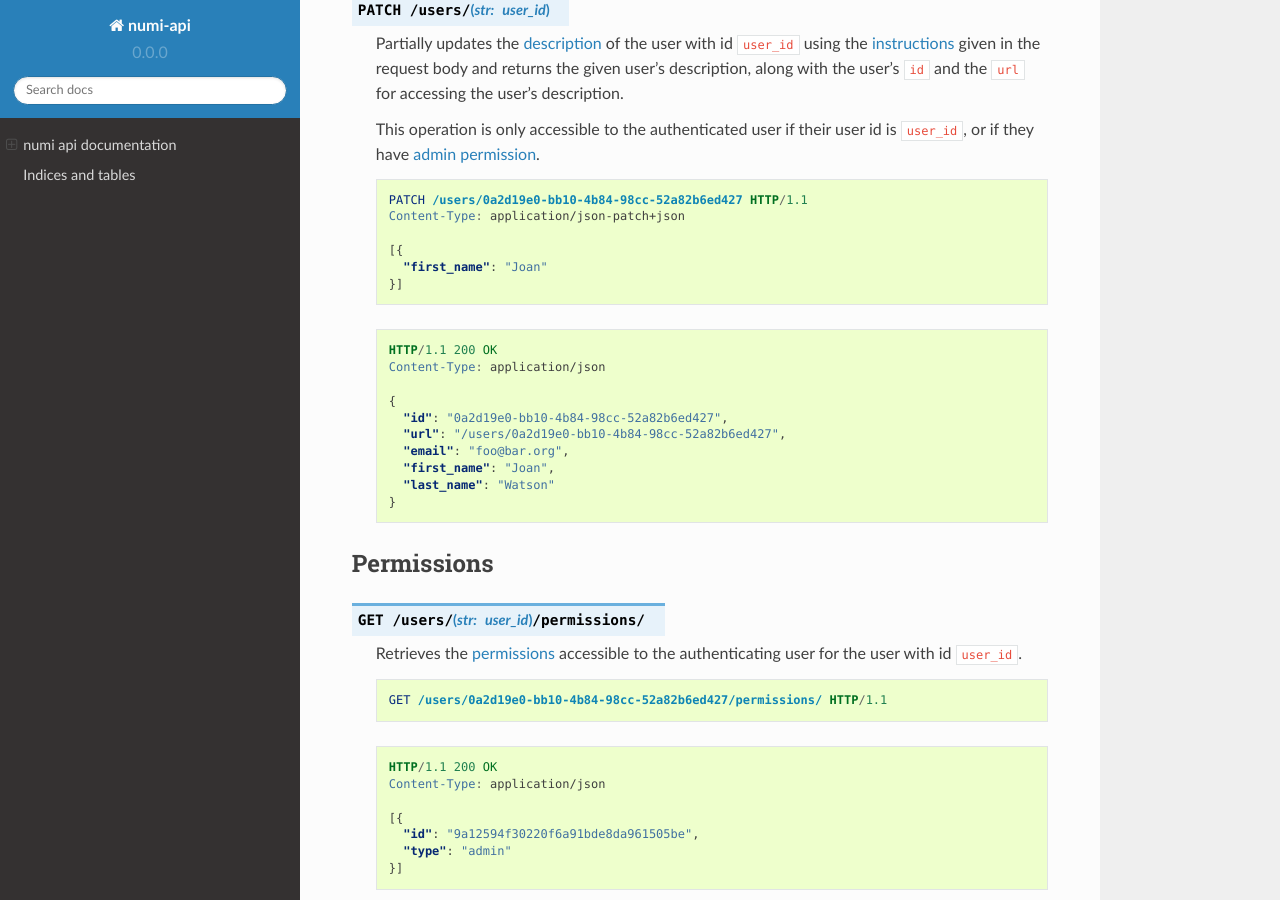
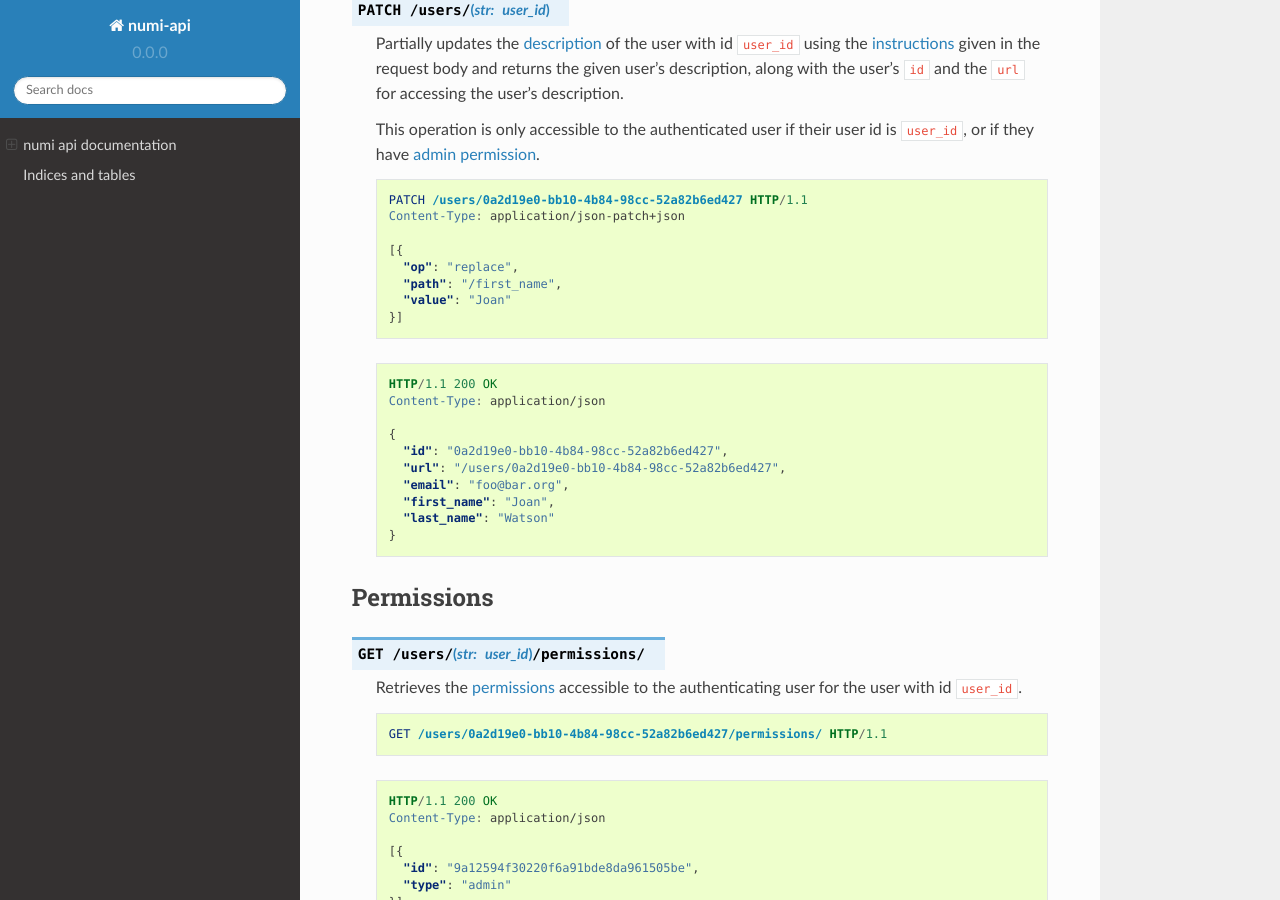
Before and after one commit to praekelt/numi-api, a Sphinx documentation site: the page built from docs/index.rst, in a window 1280 px wide and 900 px high, scrolled down 10858 px. Built offline with Sphinx 7.4.7 and the Read the Docs theme 2.0.0, drawn with Linux system fonts in a browser that asks for light colours.

Commit message:
Fix PATCH /users/:user_id example in docs

```diff
--- a/docs/index.rst
+++ b/docs/index.rst
@@ -577,7 +577,9 @@ Users
      Content-Type: application/json-patch+json
 
      [{
-       "first_name": "Joan"
+       "op": "replace",
+       "path": "/first_name",
+       "value": "Joan"
      }]
 
   .. sourcecode:: http
```
